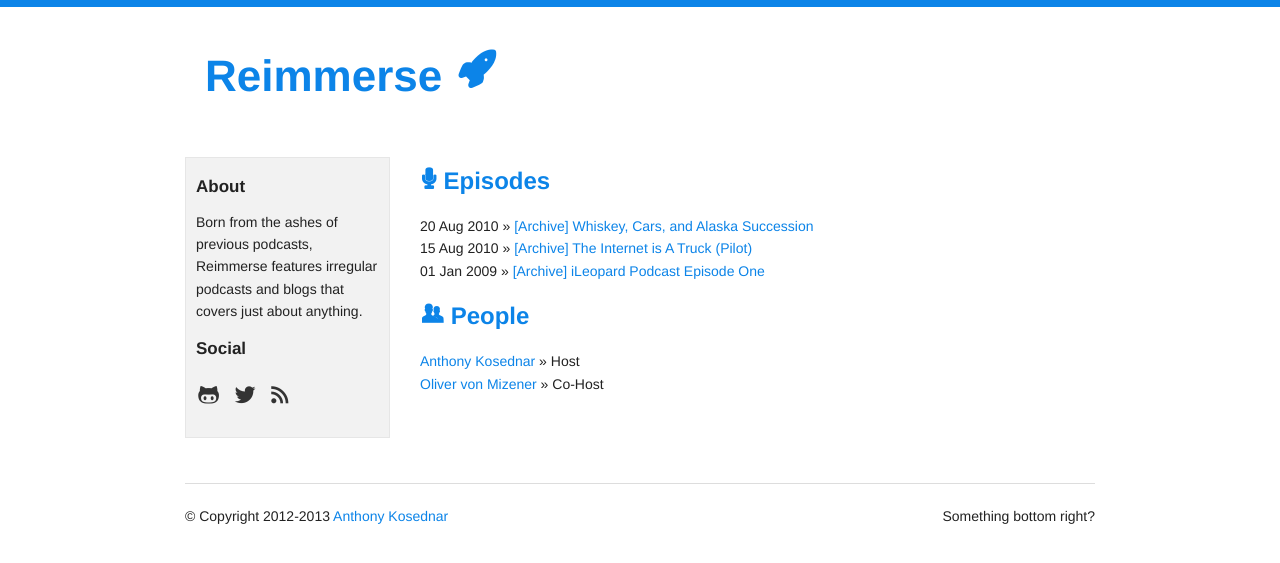
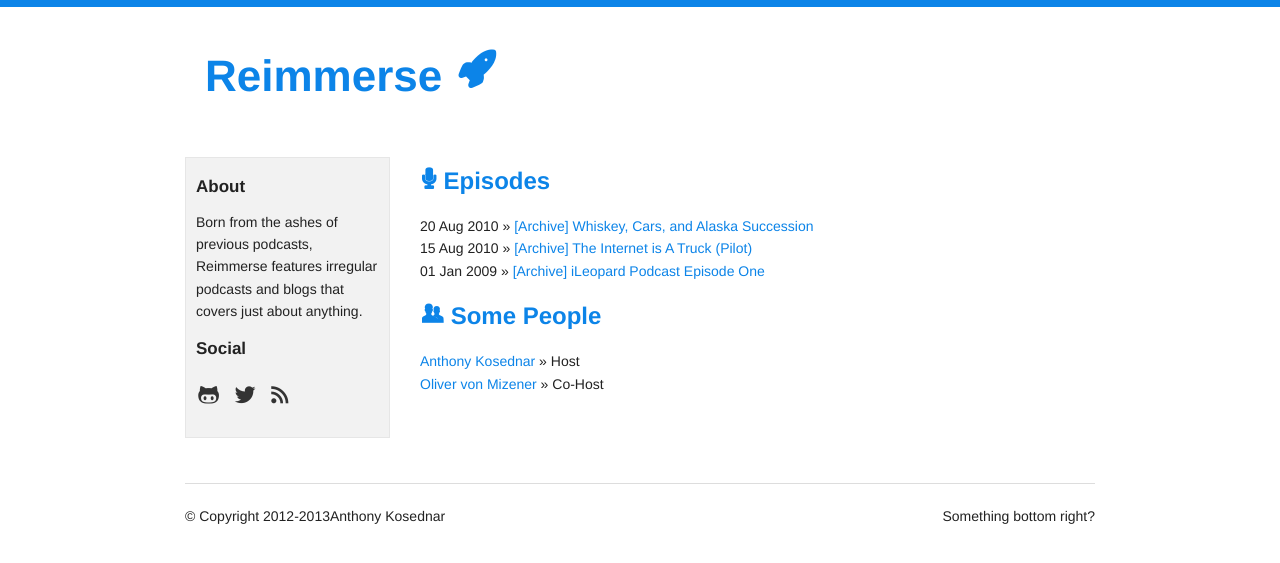
Before and after one commit to akosednar/reimmer.se, a Jekyll site: the page built from index.html, in a window 1280 px wide. Shown: the top 563 px of the page. Built offline with Jekyll 4.4.1, drawn with Linux system fonts in a browser that asks for light colours.

```diff
--- a/_layouts/default.html
+++ b/_layouts/default.html
@@ -18,7 +18,7 @@
 
   <!-- Included CSS Files (Compressed) -->
   <link rel="stylesheet" href="/css/foundation.min.css?v=1.0">
-  <link rel="stylesheet" href="/css/app.css?v=2.0.0">
+  <link rel="stylesheet" href="/css/app.css?v=2.0.1">
 
   <script src="/js/modernizr.foundation.js?v=1.0"></script>
 </head>
--- a/index.html
+++ b/index.html
@@ -13,7 +13,7 @@ title: Home
         </div>
 
         <div class="twelve columns">
-       		<h2><span class="icon">&#128101;</span> People</h2>
+       		<h2><span class="icon">&#128101;</span> Some People</h2>
         	<ul class="posts">
         		<li><a href="http://anthonykosednar.com" target="_blank">Anthony Kosednar</a><span> » Host</span></li>
         		<li><a href="http://speedlimitless.com/" target="_blank">Oliver von Mizener</a><span> » Co-Host</span></li>
```
Also changed, not shown: other parts of _layouts/default.html (+8 -1 lines).
